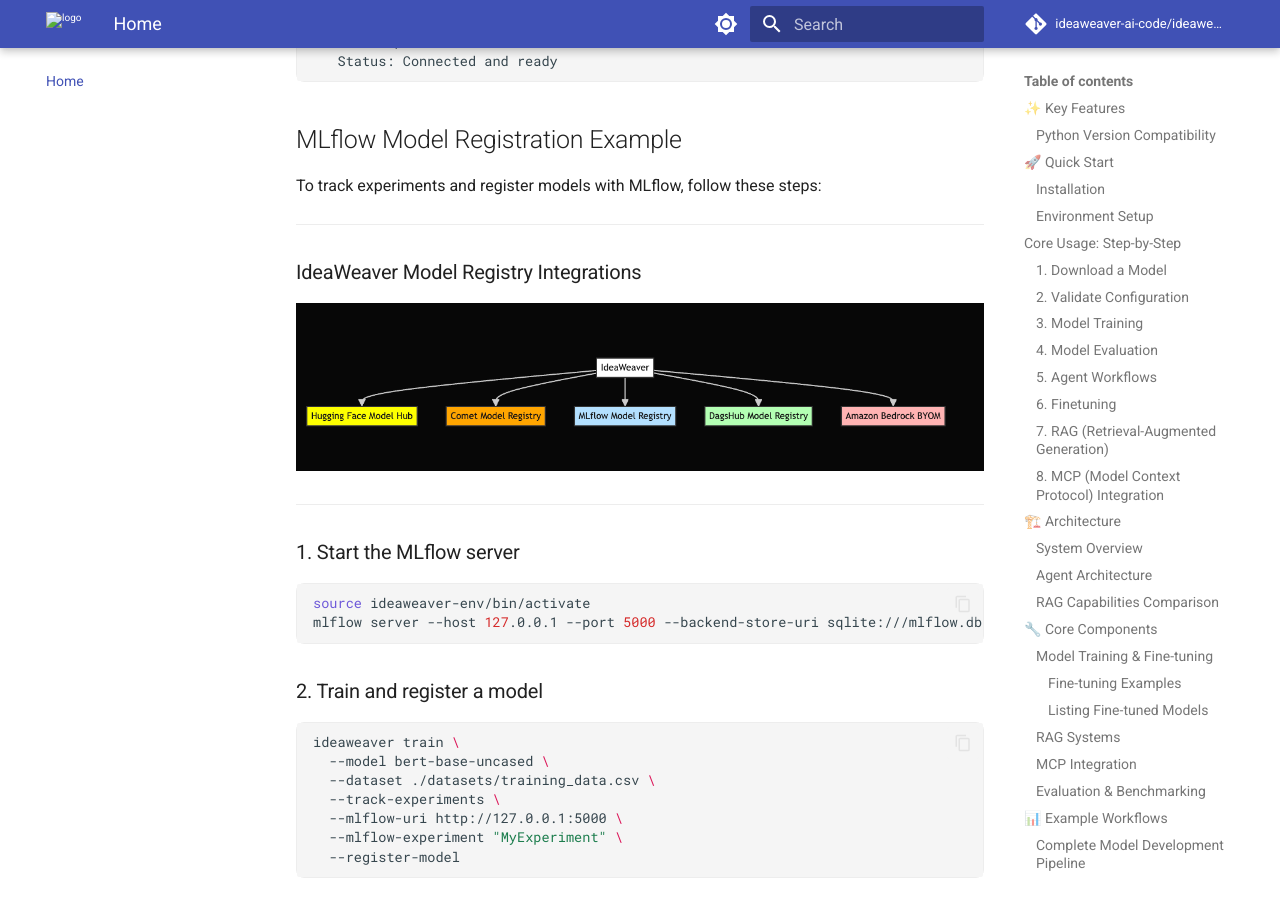
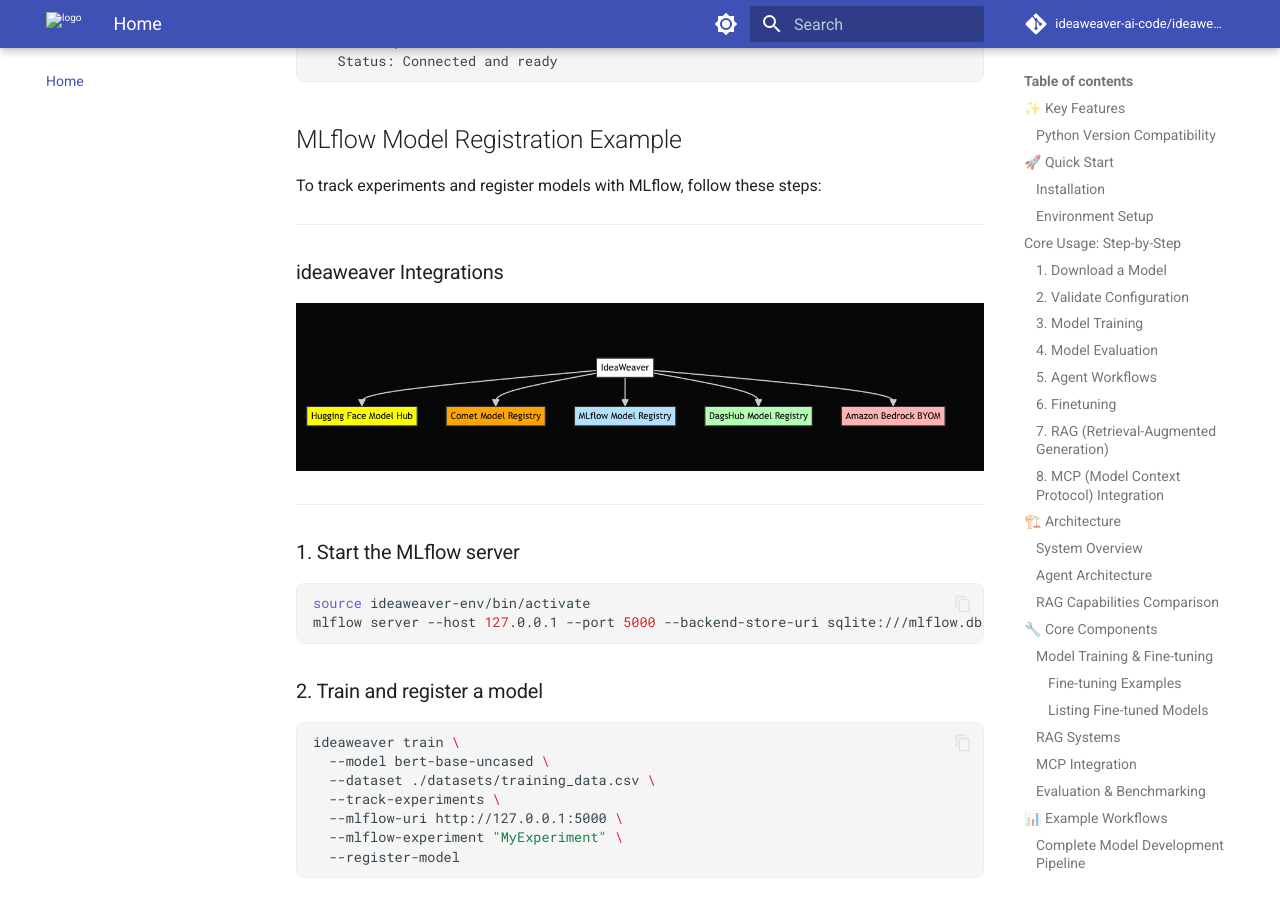
Before and after one commit to ideaweaver-ai-code/ideaweaver-docs, an MkDocs documentation site: the page built from docs/index.md, in a window 1280 px wide and 900 px high, scrolled down 15761 px. Built offline with MkDocs 1.6.1 and Material for MkDocs 9.7.7, drawn with Linux system fonts in a browser that asks for light colours; comment, search, counter and statistics services are not loaded; some of the changed text lies outside the part shown.

Commit message:
fix: rename IdeaWeaver Model Registry to ideaweaver everywhere

```diff
--- a/docs/index.md
+++ b/docs/index.md
@@ -1,4 +1,4 @@
-# IdeaWeaver Model Registry
+# IdeaWeaver
 
 [![Python 3.12](https://img.shields.io/badge/python-3.12-blue.svg)](https://www.python.org/downloads/release/python-3120/)
 [![License: MIT](https://img.shields.io/badge/License-MIT-yellow.svg)](https://opensource.org/licenses/MIT)
@@ -528,7 +528,7 @@
 
 ---
 
-### IdeaWeaver Model Registry Integrations
+### ideaweaver Integrations
 
 ![IdeaWeaver Registry Support](images/registry-support.png)
 
--- a/mkdocs.yml
+++ b/mkdocs.yml
@@ -1,4 +1,4 @@
-site_name: IdeaWeaver Model Registry
+site_name: IdeaWeaver
 site_description: A comprehensive CLI tool for AI model training, evaluation, and deployment
 site_author: IdeaWeaver Team
 site_url: https://github.com/ideaweaver-ai-code/ideaweaver
```
